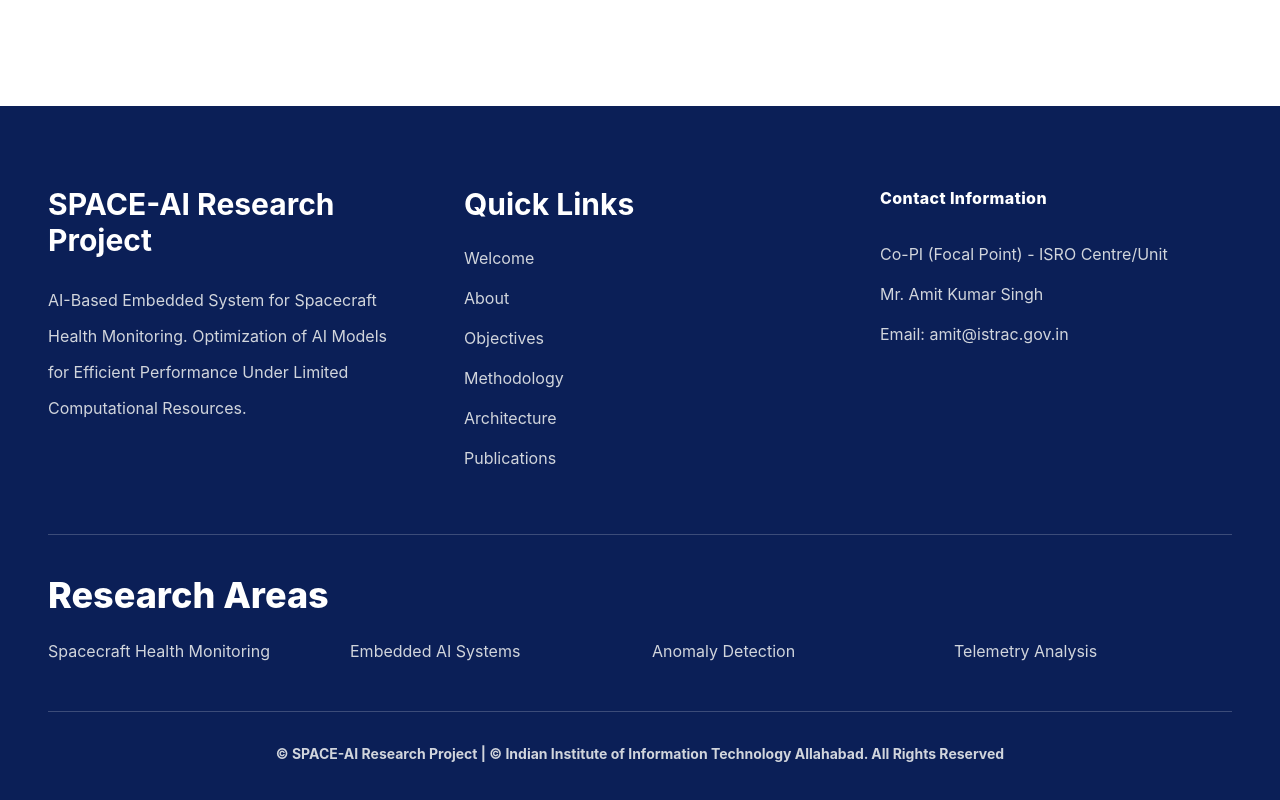
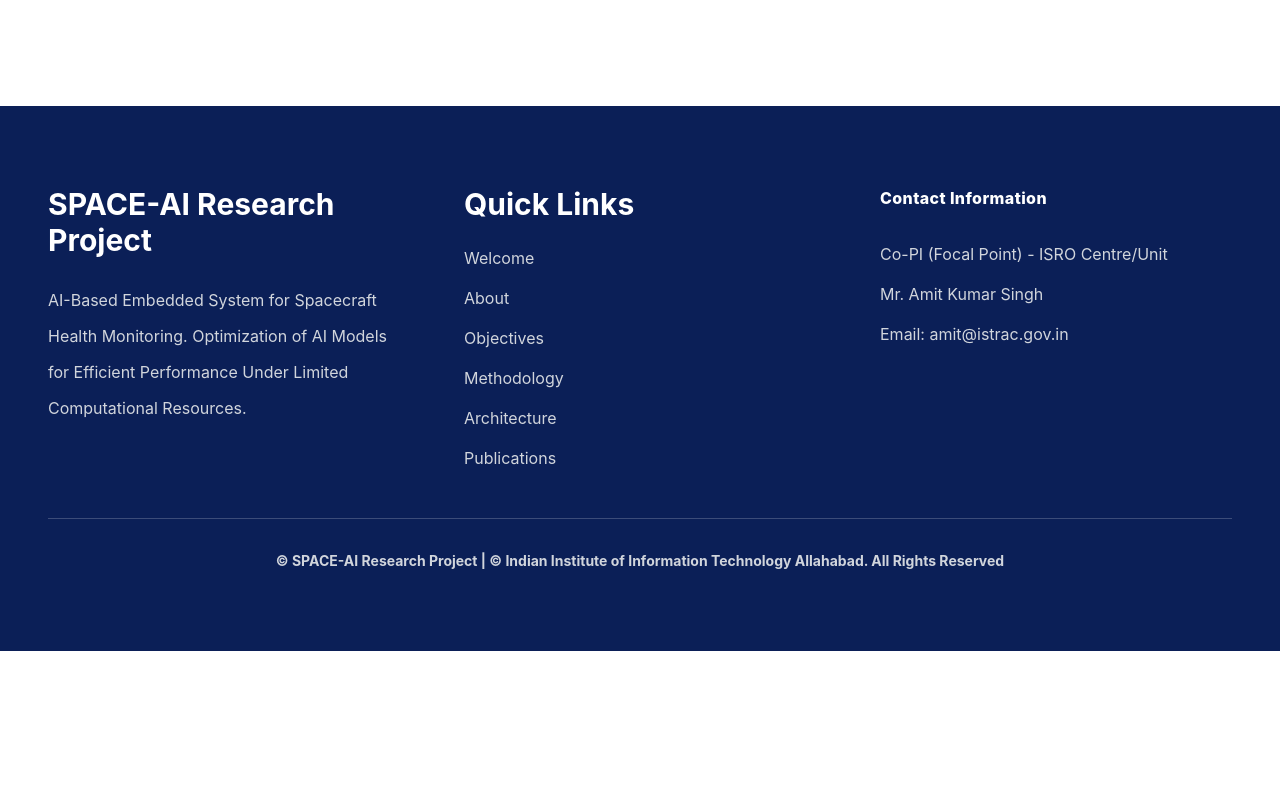
Before and after one commit to MohitChaurasiya1/Space-ai, a React (Vite) app: page / in a window 1280 px wide. Shown: the part 2300-3100 px from the top of the page. After the commit the page ends 2951 px from the top, so only its background shows below. Built offline with nearby package versions, Linux system fonts and the light colour scheme.

Commit message:
removed research area from footer

```diff
--- a/src/components/Footer.jsx
+++ b/src/components/Footer.jsx
@@ -54,19 +54,7 @@
 
         </div>
 
-        {/* Research Area */}
-        <div className="border-t border-white/20 mt-16 pt-10">
-          <h3 className="text-4xl font-extrabold mb-6">
-            Research Areas
-          </h3>
 
-          <div className="grid grid-cols-2 md:grid-cols-4 gap-6 text-gray-300">
-            <p>Spacecraft Health Monitoring</p>
-            <p>Embedded AI Systems</p>
-            <p>Anomaly Detection</p>
-            <p>Telemetry Analysis</p>
-          </div>
-        </div>
 
         {/* Copyright */}
         <div className="border-t border-white/20 mt-12 pt-8 text-center text-sm text-gray-300 font-bold">
```
